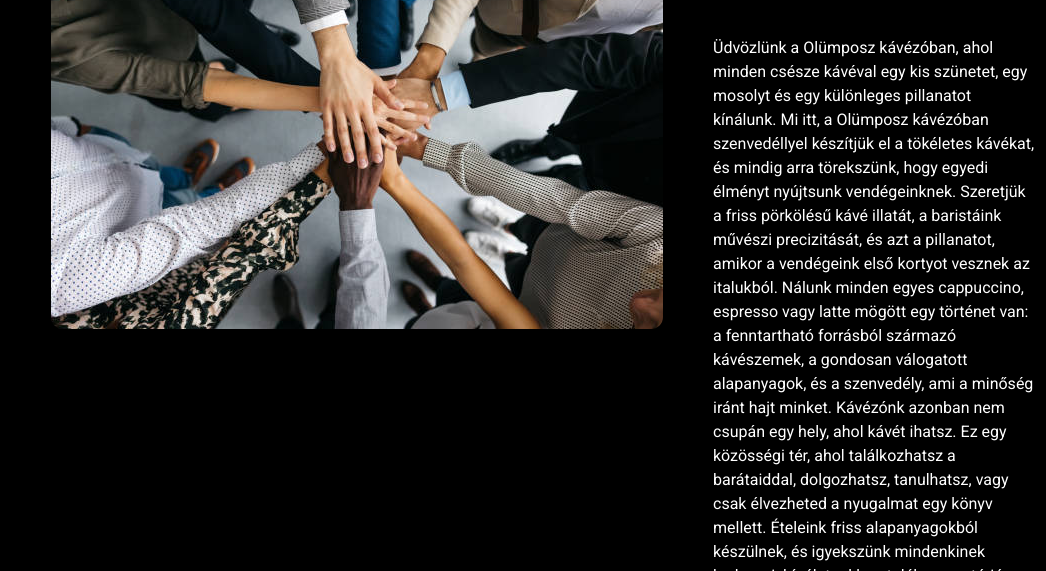
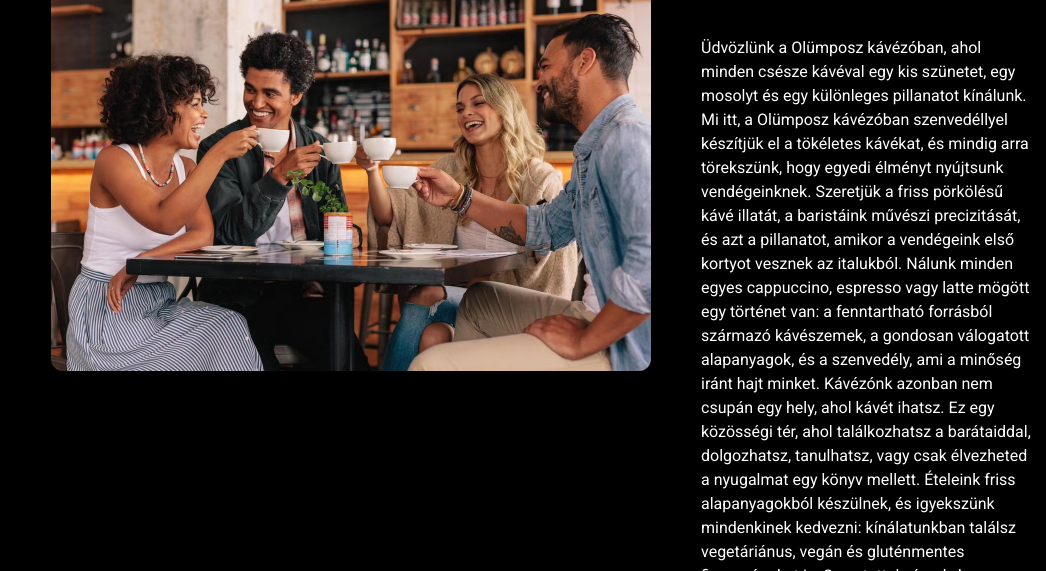
Before and after one commit to burjankrisztian1/projekt, a plain HTML site: page rolunk.html in a window 1280 px wide. Shown: the part 701-1272 px from the top of the page, without its empty margins (234-1280 px from the left). Drawn offline with nearby package versions, Linux system fonts and the light colour scheme.

Commit message:
mappa törölve

```diff
--- a/rolunk.html
+++ b/rolunk.html
@@ -45,7 +45,7 @@
 
   <section class="masodik_szekcio">
     <div class="masodik_szekcio_container">
-      <img src="assets/images/istockphoto-1346944001-612x612.jpg" class="masodik_szekcio_kep">
+      <img src="assets/images/coffee.png" class="masodik_szekcio_kep">
       <div class="text-content">
         <h2 class="h2_masodik_szekcio">Miért válasz minket?</h2>
         <ul class="ul_masodik_szekcio">
```
Also changed, not shown: assets/images/coffee.png (added).
